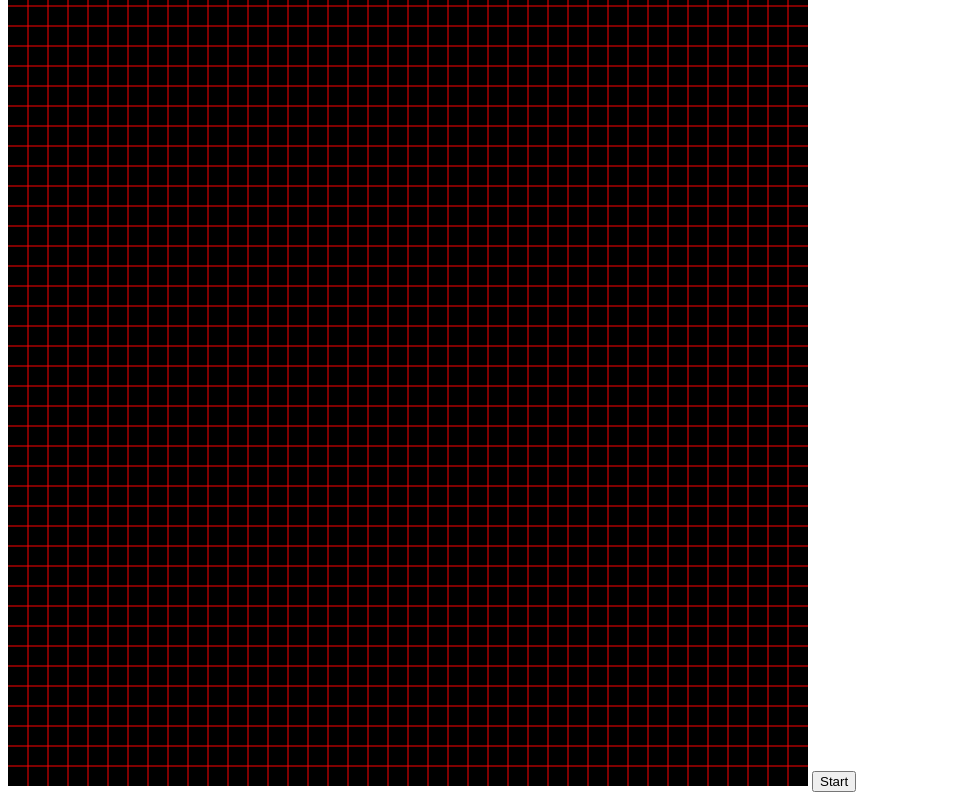
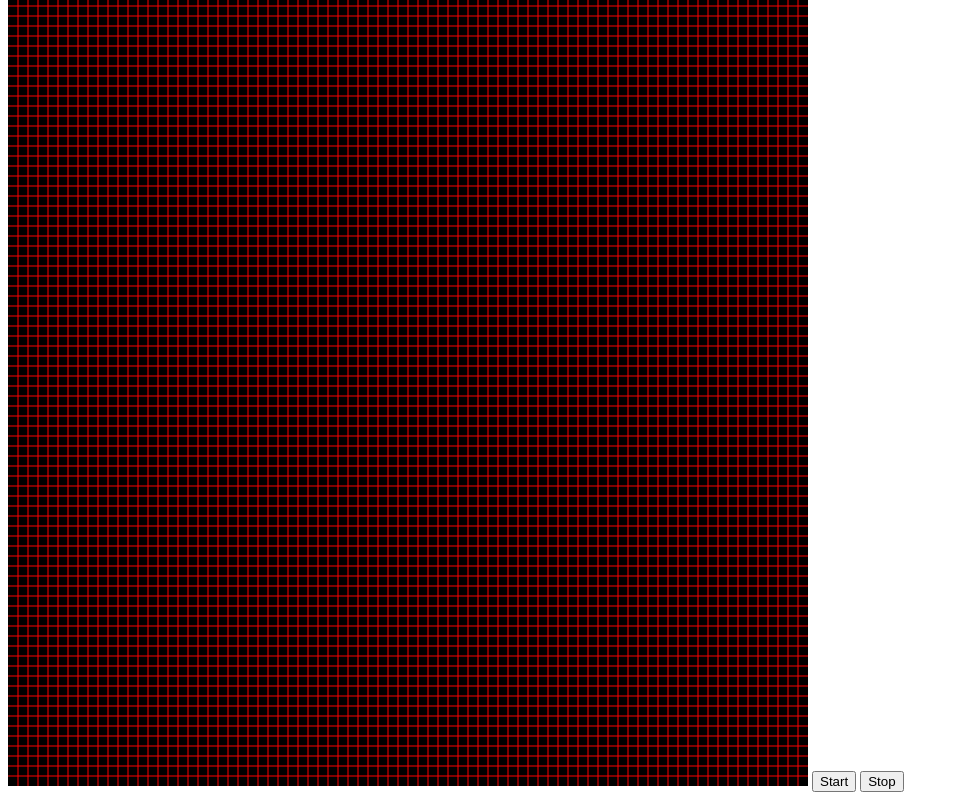
Before and after one commit to luizgustavojunqueira/Automatas, a plain HTML site: page JavaScript/index.html in a window 1280 px wide. Both pictures are taken after a click on the button "Start". Shown: the part 80-880 px from the top of the page, without its empty margins (0-959 px from the left). Drawn offline with Linux system fonts and the light colour scheme.

Commit message:
now it works :happy:

```diff
--- a/JavaScript/game.js
+++ b/JavaScript/game.js
@@ -1,5 +1,23 @@
-let simulationRunning = false;
-let gameState = initializeState(40, 40);
+let rows;
+let cols;
+let currentState;
+let cellSize = 10;
+let simRunning;
+let simInterval;
+let simSpeed = 5;
+
+function initializeState() {
+  let state = new Array(rows);
+
+  for (let i = 0; i < rows; i++) {
+    state[i] = new Array(cols);
+    for (let j = 0; j < cols; j++) {
+      state[i][j] = 0;
+    }
+  }
+
+  return state;
+}
 
 function drawGrid(canvas, ctx) {
   ctx.fillStyle = "black";
@@ -8,13 +26,13 @@ function drawGrid(canvas, ctx) {
 
   ctx.beginPath();
 
-  for (let i = 1; i < canvas.clientWidth / 20; i++) {
-    ctx.moveTo(i * 20, 0);
-    ctx.lineTo(i * 20, 800);
+  for (let i = 1; i < rows; i++) {
+    ctx.moveTo(i * cellSize, 0);
+    ctx.lineTo(i * cellSize, 800);
   }
-  for (let i = 1; i < canvas.clientHeight / 20; i++) {
-    ctx.moveTo(0, i * 20);
-    ctx.lineTo(800, i * 20);
+  for (let i = 1; i < cols; i++) {
+    ctx.moveTo(0, i * cellSize);
+    ctx.lineTo(800, i * cellSize);
   }
 
   ctx.strokeStyle = "red";
@@ -27,138 +45,91 @@ function getMousePos(canvas, e) {
   let x = Math.floor(e.clientX - rect.left);
   let y = Math.floor(e.clientY - rect.top);
 
-  x = x - (x % 20);
-  y = y - (y % 20);
+  x = x - (x % cellSize);
+  y = y - (y % cellSize);
 
   return [x, y];
 }
 
 function drawCell(canvas, ctx, e) {
-  if (!simulationRunning) {
+  if (!simRunning) {
     let [x, y] = getMousePos(canvas, e);
 
-    gameState[y / 20][x / 20] = 1;
-    console.log(gameState);
-    drawGameState(ctx, gameState, canvas);
+    currentState[y / cellSize][x / cellSize] =
+      currentState[y / cellSize][x / cellSize] == 1 ? 0 : 1;
+    drawState(ctx, currentState, canvas);
   }
 }
 
-function initializeState(width, height) {
-  let state = [];
-
-  for (let i = 0; i < height; i++) {
-    state.push([]);
-    for (let j = 0; j < width; j++) {
-      state[i].push(0);
-    }
-  }
-
-  return state;
-}
-
-function drawGameState(ctx, gameState, canvas) {
+function drawState(ctx, state, canvas) {
   drawGrid(canvas, ctx);
   ctx.fillStyle = "yellow";
 
-  for (let i = 0; i < gameState.length; i++) {
-    for (let j = 0; j < gameState.length; j++) {
-      if (gameState[i][j] == 1) {
-        ctx.fillRect(j * 20, i * 20, 20, 20);
+  for (let i = 0; i < state.length; i++) {
+    for (let j = 0; j < state.length; j++) {
+      if (state[i][j] == 1) {
+        ctx.fillRect(j * cellSize, i * cellSize, cellSize, cellSize);
       }
     }
   }
 }
 
-function getNeighbors(x, y) {
-  let numNeighbors;
+function countNeighbors(state, x, y) {
+  let sum = -state[x][y];
 
-  if (x == 0 && y == 0) {
-    numNeighbors =
-      gameState[x + 1][y] + gameState[x + 1][y + 1] + gameState[x][y + 1];
-  } else if (x == 39 && y == 39) {
-    numNeighbors =
-      gameState[x - 1][y] + gameState[x - 1][y - 1] + gameState[x][y - 1];
-  } else if (x == 39 && y == 0) {
-    numNeighbors =
-      gameState[x - 1][y] + gameState[x - 1][y + 1] + gameState[x][y + 1];
-  } else if (x == 0 && y == 39) {
-    numNeighbors =
-      gameState[x + 1][y] + gameState[x + 1][y - 1] + gameState[x][y - 1];
-  } else if (x > 0 && y == 0) {
-    numNeighbors =
-      gameState[x - 1][y] +
-      gameState[x - 1][y + 1] +
-      gameState[x][y + 1] +
-      gameState[x + 1][y] +
-      gameState[x + 1][y + 1];
-  } else if (x > 0 && y == 39) {
-    numNeighbors =
-      gameState[x - 1][y] +
-      gameState[x - 1][y - 1] +
-      gameState[x][y - 1] +
-      gameState[x + 1][y] +
-      gameState[x + 1][y - 1];
-  } else if (x == 0 && y > 0) {
-    numNeighbors =
-      gameState[x][y - 1] +
-      gameState[x][y + 1] +
-      gameState[x + 1][y] +
-      gameState[x + 1][y - 1] +
-      gameState[x + 1][y + 1];
-  } else if (x == 39 && y > 0) {
-    numNeighbors =
-      gameState[x - 1][y] +
-      gameState[x - 1][y - 1] +
-      gameState[x - 1][y + 1] +
-      gameState[x][y - 1] +
-      gameState[x][y + 1];
-  } else if (x > 0 && y > 0) {
-    numNeighbors =
-      gameState[x - 1][y] +
-      gameState[x - 1][y - 1] +
-      gameState[x - 1][y + 1] +
-      gameState[x][y - 1] +
-      gameState[x][y + 1] +
-      gameState[x + 1][y] +
-      gameState[x + 1][y - 1] +
-      gameState[x + 1][y + 1];
+  for (let i = -1; i < 2; i++) {
+    for (let j = -1; j < 2; j++) {
+      sum += state[(x + i + rows) % rows][(y + j + cols) % cols];
+    }
   }
 
-  return numNeighbors;
+  return sum;
 }
 
-function simulate() {
-  let newGameState = gameState;
-  for (let i = 0; i < gameState.length; i++) {
-    for (let j = 0; j < gameState.length; j++) {
-      let nN = getNeighbors(i, j);
-      if (gameState[i][j] == 1) {
-        if (nN > 0) console.log(i, j, nN);
-        if (nN == 0 || nN == 1) {
-          newGameState[i][j] = 0;
-        } else if (nN == 2 || nN == 3) {
-          newGameState[i][j] = 1;
+function simulate(state, canvas, ctx) {
+  drawGrid(canvas, ctx);
+
+  let newState = initializeState(
+    cellSize,
+    canvas.clientWidth,
+    canvas.clientHeight,
+  );
+
+  for (let i = 0; i < rows; i++) {
+    for (let j = 0; j < cols; j++) {
+      let numN = countNeighbors(state, i, j);
+      if (state[i][j] == 1) {
+        if (numN < 2) {
+          newState[i][j] = 0;
+        } else if (numN < 4) {
+          newState[i][j] = 1;
         } else {
-          newGameState[i][j] = 0;
+          newState[i][j] = 0;
         }
       } else {
-        if (nN > 0) console.log("morto", i, j, nN);
-        if (nN == 3) {
-          newGameState[i][j] = 1;
+        if (numN === 3) {
+          newState[i][j] = 1;
         }
       }
     }
   }
 
-  console.log("iteration");
+  return newState;
 }
 
-function startSimulation(ctx, canvas) {
-  simulationRunning = true;
-  setInterval(() => {
-    simulate();
-    drawGameState(ctx, gameState, canvas);
-  }, 1000);
+function startSimulation(canvas, ctx) {
+  simRunning = true;
+
+  simInterval = setInterval(() => {
+    currentState = simulate(currentState, canvas, ctx);
+    drawGrid(canvas, ctx);
+    drawState(ctx, currentState, canvas);
+  }, simSpeed);
+}
+
+function stopSimulation() {
+  simInterval = clearInterval(simInterval);
+  simRunning = false;
 }
 
 function startGame() {
@@ -167,16 +138,27 @@ function startGame() {
 
   const ctx = canvas.getContext("2d");
 
-  // Draw game grid
+  rows = canvas.clientHeight / cellSize;
+  cols = canvas.clientWidth / cellSize;
+
   drawGrid(canvas, ctx);
 
-  // Add mouse click event listener
-  canvas.addEventListener("mousedown", (e) => drawCell(canvas, ctx, e));
+  currentState = initializeState(
+    cellSize,
+    canvas.clientWidth,
+    canvas.clientHeight,
+  );
 
-  const startButton = document.getElementById("start");
-  startButton.addEventListener("click", () => startSimulation(ctx, canvas));
+  canvas.addEventListener("mousedown", (e) => {
+    drawCell(canvas, ctx, e);
+  });
 
-  drawGameState(ctx, gameState, canvas);
+  document.getElementById("start").addEventListener("click", (e) => {
+    startSimulation(canvas, ctx);
+  });
+  document.getElementById("stop").addEventListener("click", (e) => {
+    stopSimulation();
+  });
 }
 
 startGame();
--- a/JavaScript/index.html
+++ b/JavaScript/index.html
@@ -8,6 +8,7 @@
     <h1>Conway's Game Of Life</h1>
     <canvas id="gameCanvas" width="800" height="800"></canvas>
     <button id="start"> Start </button>
+    <button id="stop"> Stop </button>
 <script src="./game.js"></script
   </body>
 
```
